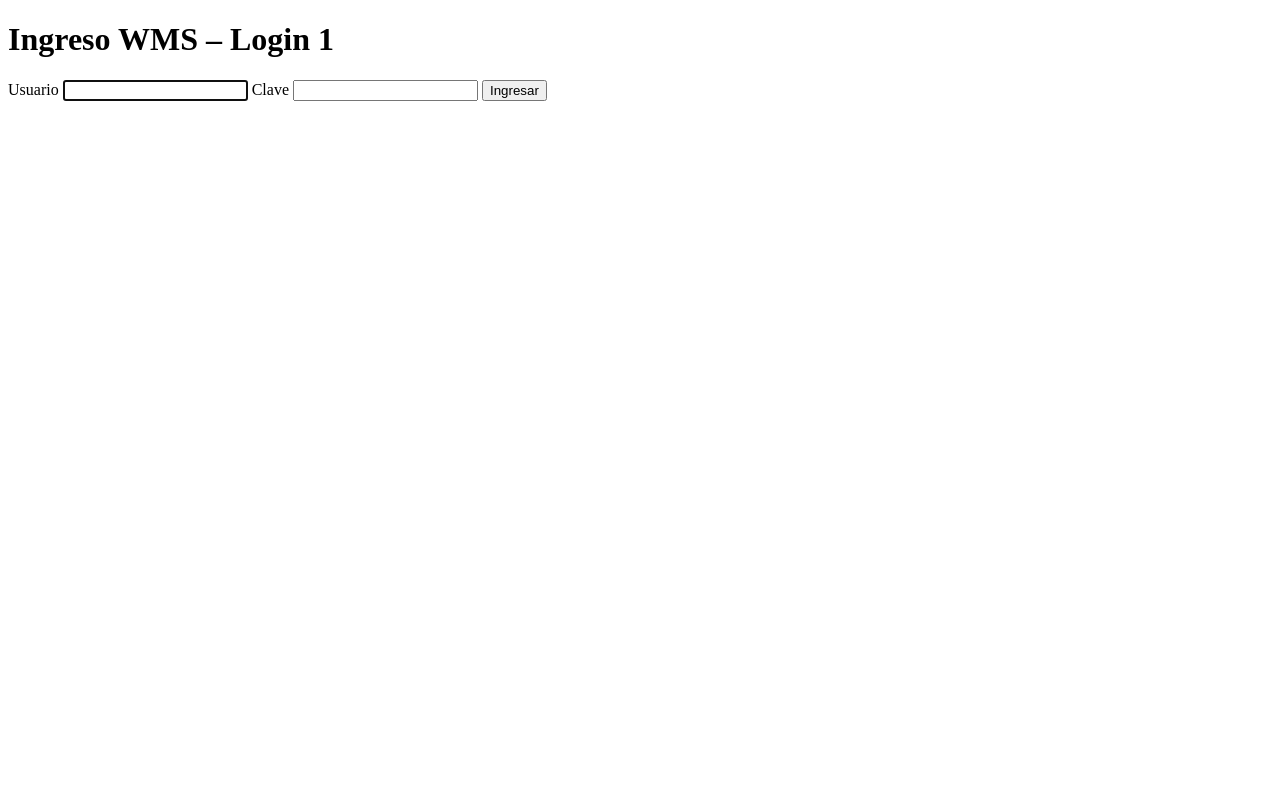
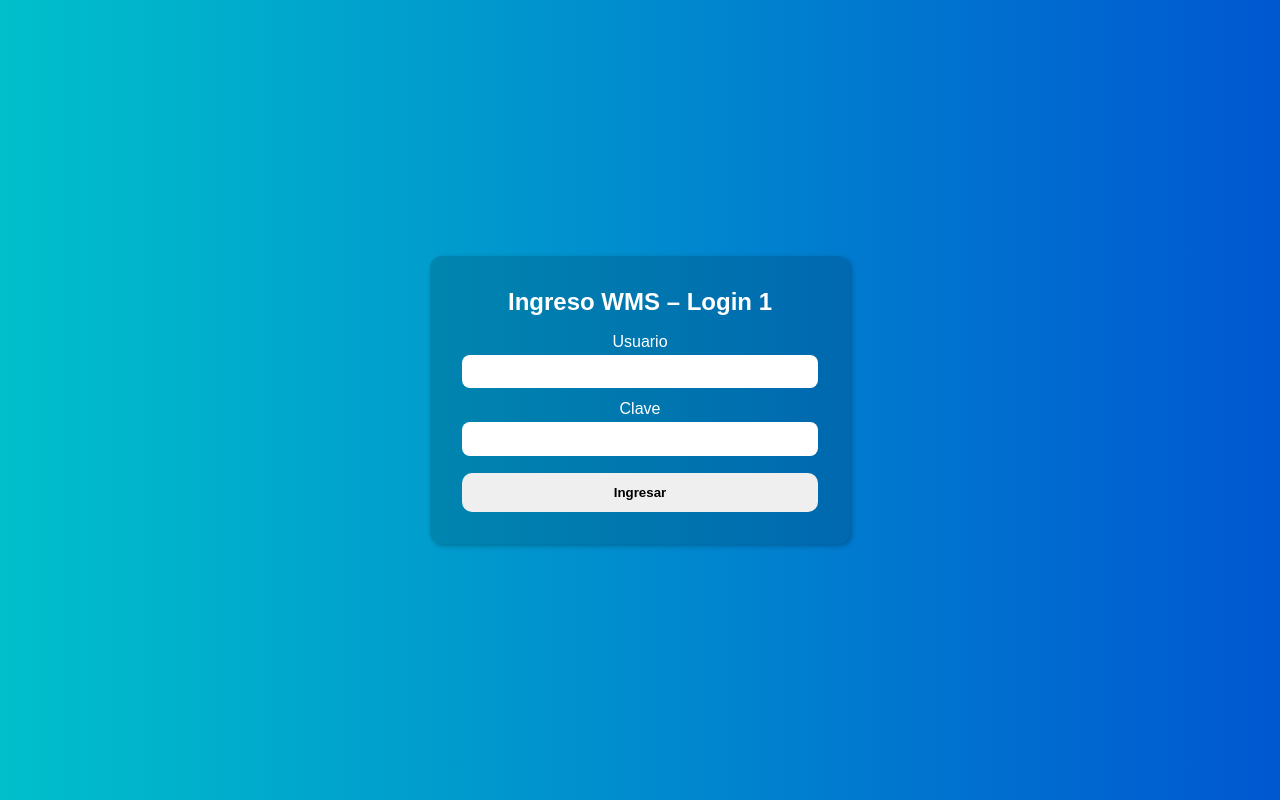
Before and after one commit to redofficeia-code/rima_v1, a Flask app: page /login1 in a window 1280 px wide. Run offline with Flask 3, Linux system fonts and the light colour scheme; parts of the project's set-up code (start-up, migrations or seed data) failed here and were passed over.

Commit message:
askldasdjoi

```diff
--- /dev/null
+++ b/static/css/login.css
@@ -0,0 +1,48 @@
+*, *::before, *::after { box-sizing: border-box; }
+body {
+  margin: 0;
+  font-family: sans-serif;
+  background: linear-gradient(to right, #00c0cb, #0057d1);
+  color: white;
+  display: flex;
+  justify-content: center;
+  align-items: center;
+  height: 100vh;
+  text-align: center;
+}
+.login-box {
+  background: rgba(0,0,0,0.15);
+  padding: 2em;
+  border-radius: 12px;
+  box-shadow: 2px 2px 5px rgba(0,0,0,0.25);
+  width: 90%;
+  max-width: 420px;
+}
+h1 {
+  margin-top: 0;
+  font-size: 1.5rem;
+}
+label {
+  display: block;
+  margin: .75em 0 .25em;
+}
+input {
+  width: 100%;
+  padding: .7em .9em;
+  border: none;
+  border-radius: 8px;
+  outline: none;
+}
+button {
+  margin-top: 1.25em;
+  width: 100%;
+  padding: .9em 1.2em;
+  border: none;
+  border-radius: 10px;
+  cursor: pointer;
+  font-weight: 700;
+}
+ul {
+  text-align: left;
+  padding-left: 1.2em;
+}
--- a/templates/login1.html
+++ b/templates/login1.html
@@ -2,9 +2,12 @@
 <html lang="es">
 <head>
   <meta charset="utf-8">
+  <meta name="viewport" content="width=device-width, initial-scale=1.0">
   <title>Login 1</title>
+  <link rel="stylesheet" href="{{ url_for('static', filename='css/login.css') }}">
 </head>
 <body>
+  <div class="login-box">
     <h1>Ingreso WMS – Login 1</h1>
 
     {% with msgs = get_flashed_messages(with_categories=true) %}
@@ -24,5 +27,6 @@
       <input type="password" name="clave" required>
       <button type="submit">Ingresar</button>
     </form>
+  </div>
 </body>
 </html>
```
Lines whose indentation alone changed are shown as unchanged.
